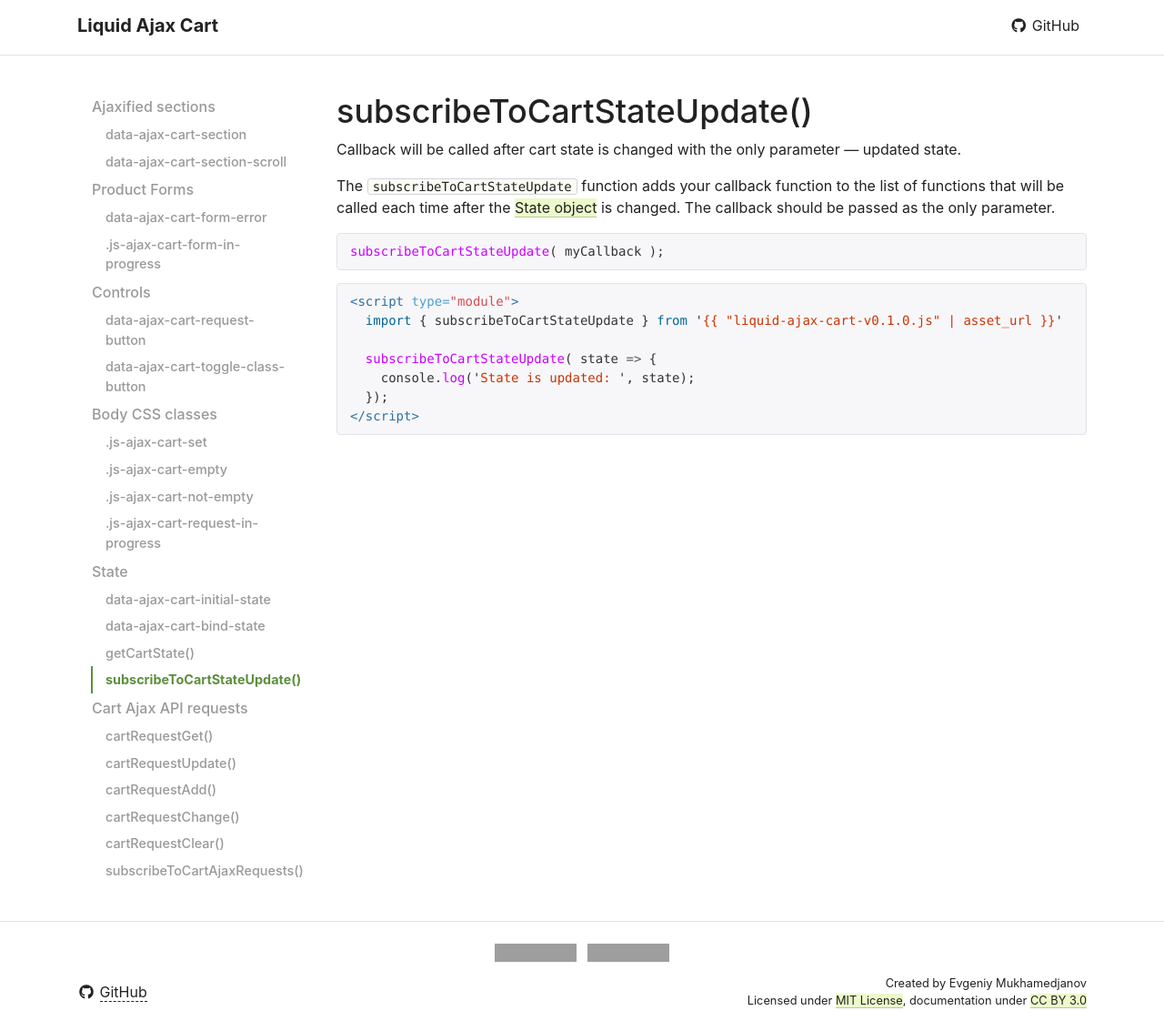
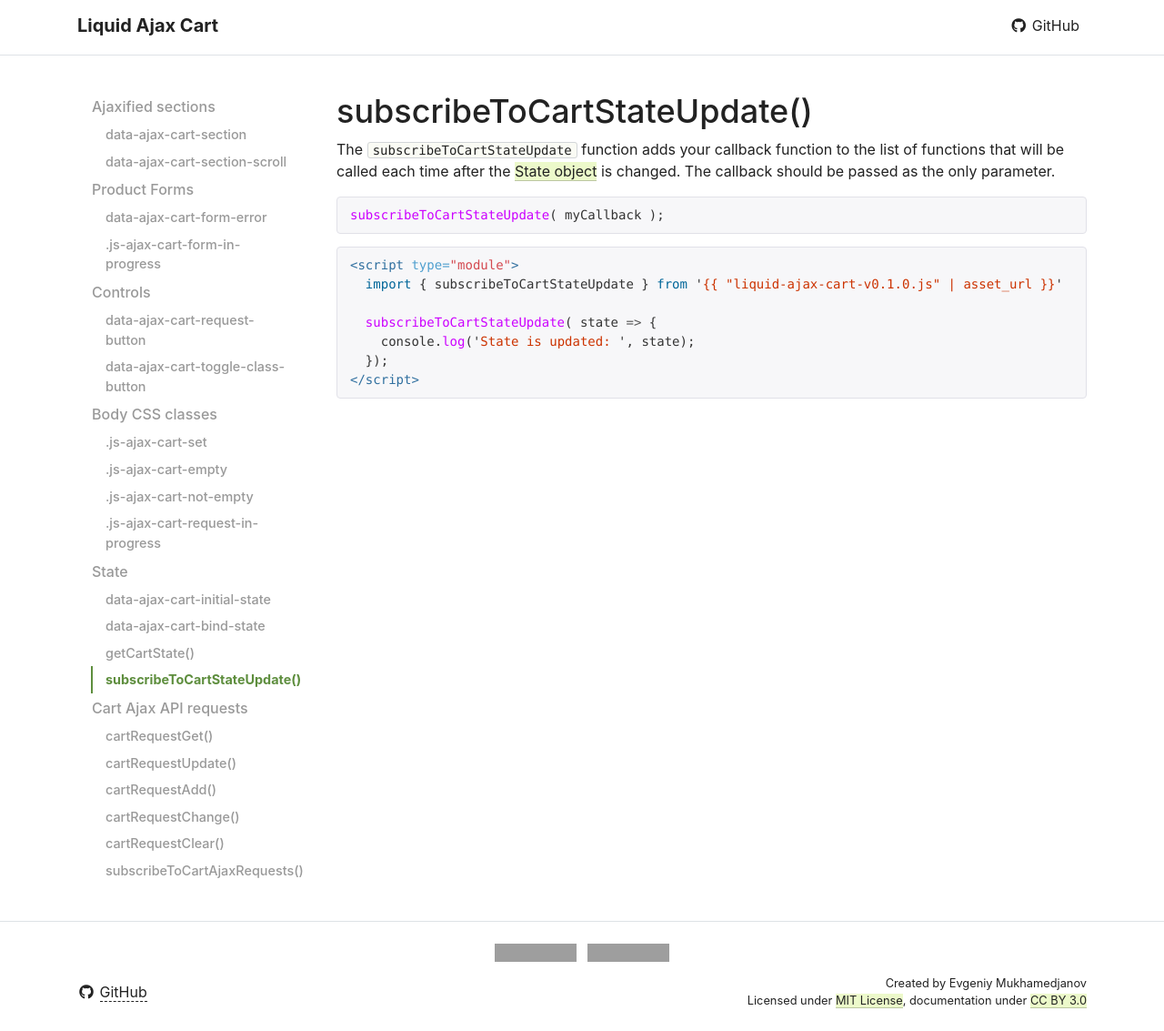
Before and after one commit to EvgeniyMukhamedjanov/liquid-ajax-cart, a Jekyll site: the page built from docs/reference/subscribeToCartStateUpdate.md, in a window 1280 px wide and 1133 px high. Shown: the whole window at 91% size. Built offline with Jekyll 4.4.1, drawn with Linux system fonts in a browser that asks for light colours; nearby versions of some CDN libraries; our own code applies the rules of GitHub Pages for plain Markdown files; a script that is not in the unit is left out; grey boxes are pictures that could not be loaded.

Commit message:
Update subscribeToCartStateUpdate.md

```diff
--- a/docs/reference/subscribeToCartStateUpdate.md
+++ b/docs/reference/subscribeToCartStateUpdate.md
@@ -1,5 +1,4 @@
 # subscribeToCartStateUpdate()
-Callback will be called after cart state is changed with the only parameter — updated state.
 
 The `subscribeToCartStateUpdate` function adds your callback function to the list of functions that will be called each time after the [State object](/reference/state/) is changed. The callback should be passed as the only parameter.
 
```
